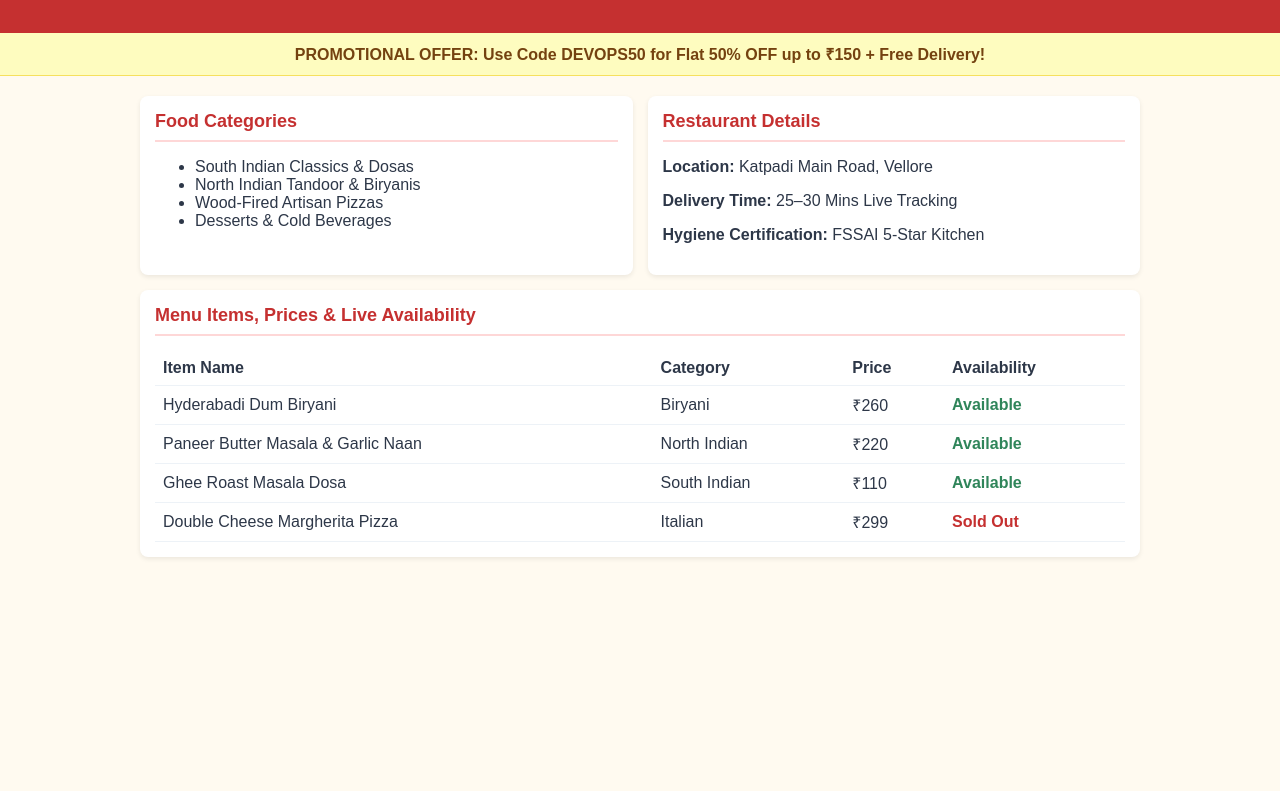
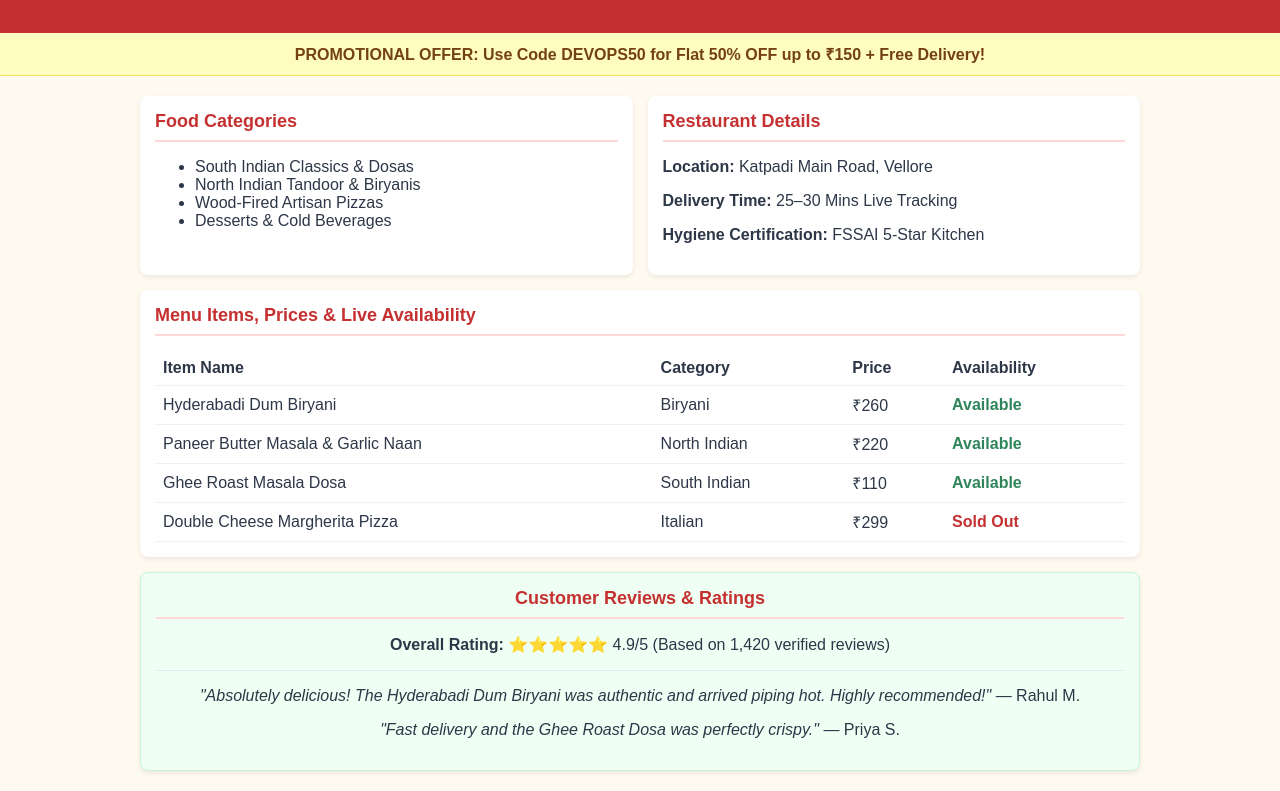
Before and after one commit to Maddy19032006/Ass9, a plain HTML site: page index.html in a window 1280 px wide. Shown: the part 121-912 px from the top of the page. Before the commit the page ends 800 px from the top, so only its background shows below. Drawn offline with Linux system fonts and the light colour scheme.

Commit message:
Add customer reviews section to index.html
Added a customer reviews section with ratings and testimonials.

```diff
--- a/index.html
+++ b/index.html
@@ -50,6 +50,13 @@
                 <tr><td>Double Cheese Margherita Pizza</td><td>Italian</td><td>₹299</td><td class="out-stock">Sold Out</td></tr>
             </table>
         </div>
+        <div class="card" style="grid-column: span 2; text-align: center; background: #f0fff4; border: 1px solid #c6f6d5;">
+            <h2>Customer Reviews & Ratings</h2>
+            <p><strong>Overall Rating:</strong> ⭐⭐⭐⭐⭐ 4.9/5 (Based on 1,420 verified reviews)</p>
+            <hr style="border: 0; border-top: 1px solid #e2e8f0; margin: 10px 0;">
+            <p><em>"Absolutely delicious! The Hyderabadi Dum Biryani was authentic and arrived piping hot. Highly recommended!"</em> — Rahul M.</p>
+            <p><em>"Fast delivery and the Ghee Roast Dosa was perfectly crispy."</em> — Priya S.</p>
+        </div>
     </div>
 </body>
 </html>
```
